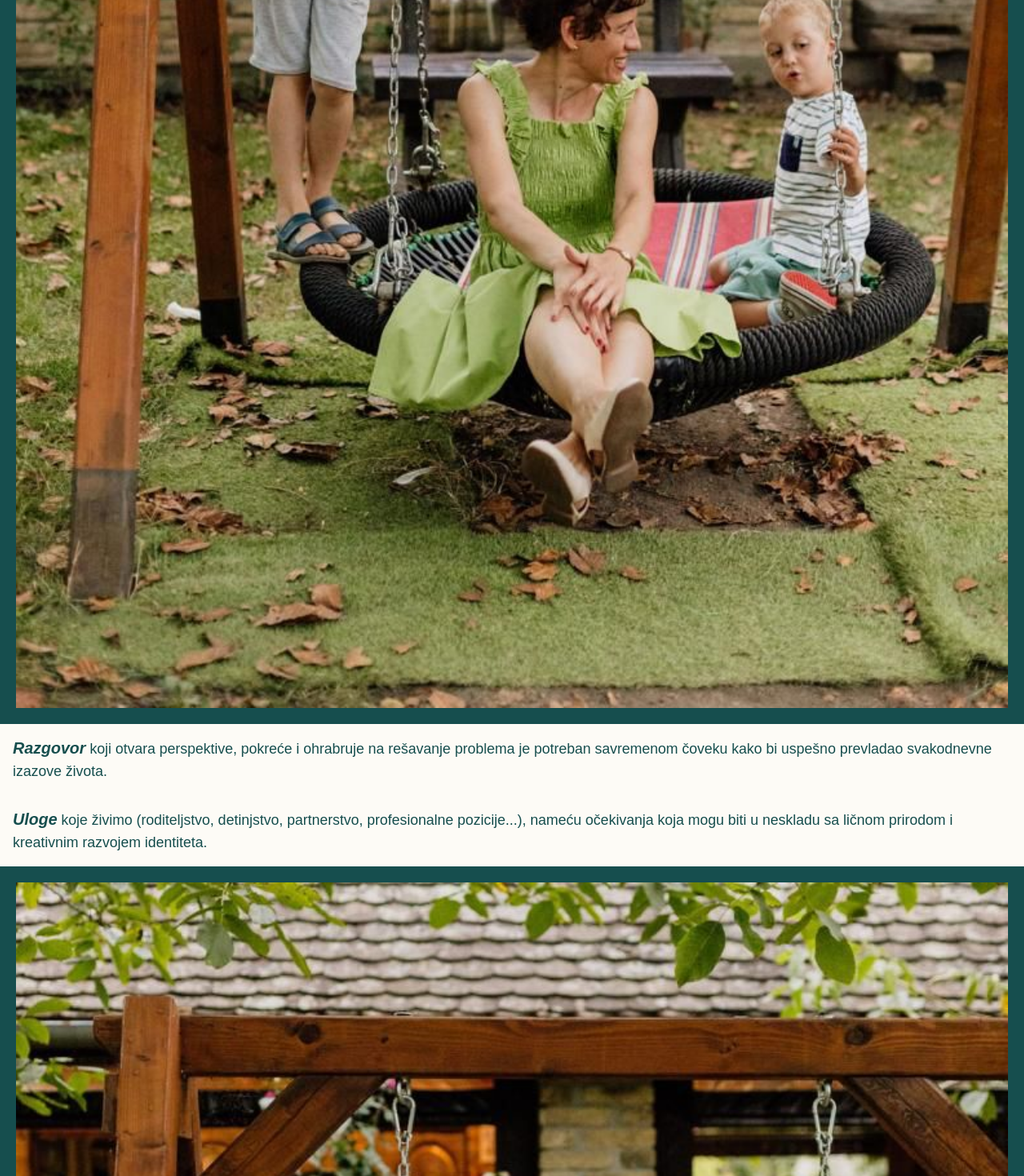
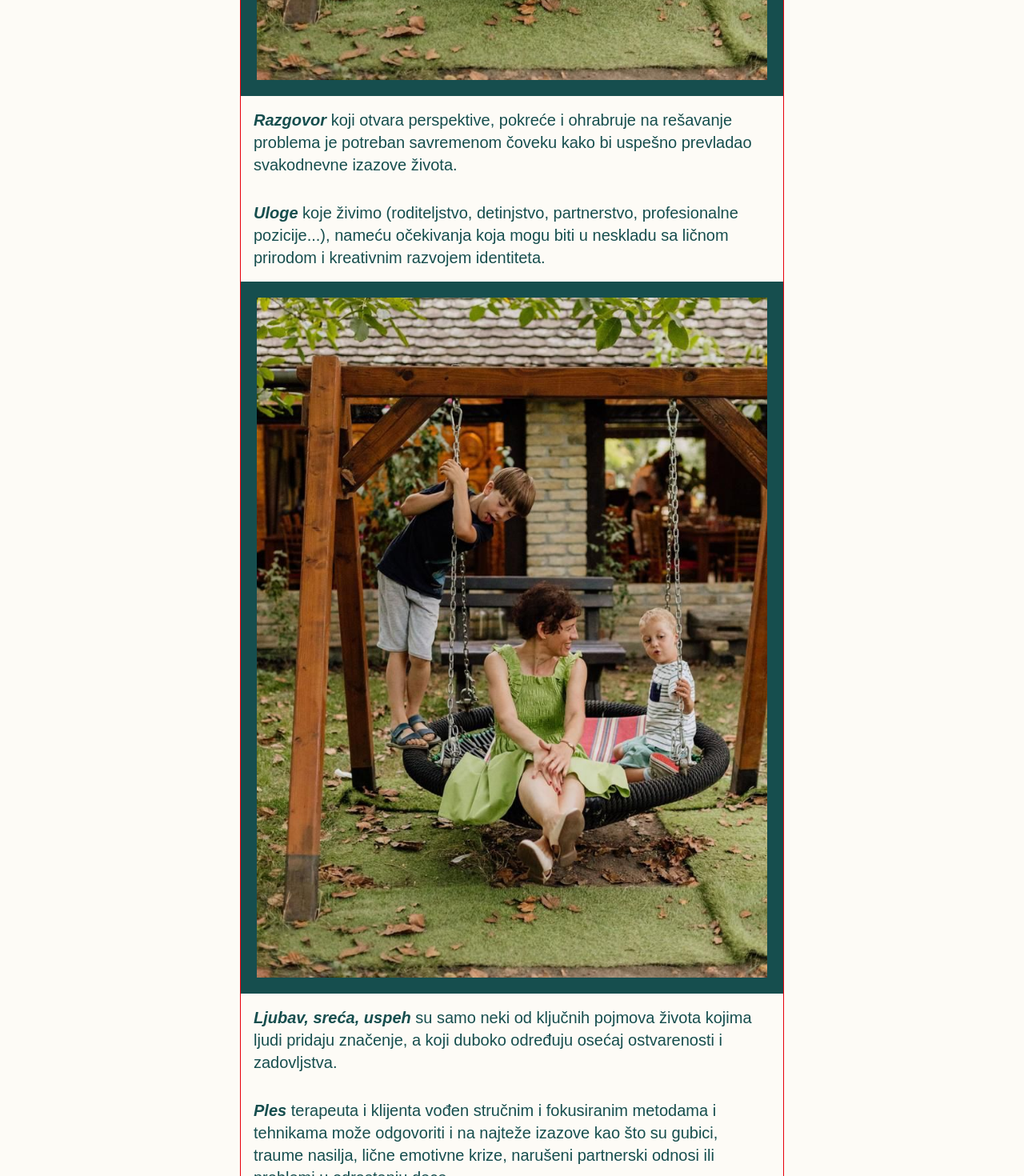
Before and after one commit to Milos191405/smiljaigicpsiholog, a Next.js app: page / in a window 1280 px wide. Shown: the part 1080-2550 px from the top of the page at 80% size. Built offline with nearby package versions, Linux system fonts and the light colour scheme.

Commit message:
creating Image and HomeTextComponent

```diff
--- /dev/null
+++ b/components/ImageComponent.js
@@ -0,0 +1,15 @@
+import Image from 'next/image'
+
+const ImageSection = ({ src, alt = "Image" }) => (
+    <div className="flex justify-center">
+      <Image
+        src={src}
+        alt={alt}
+        width={3000}
+        height={1000}
+        className="object-contain bg-[#164e4e] p-5"
+      />
+    </div>
+  );
+
+  export default ImageSection;
--- /dev/null
+++ b/components/TextComponentHome.js
@@ -0,0 +1,9 @@
+
+
+function TextComponentHome({children}) {
+  return (
+    <section className="text-lg p-4 md:text-xl">{children}</section>
+  )
+}
+
+export default TextComponentHome
--- a/src/app/Kontakt/page.js
+++ b/src/app/Kontakt/page.js
@@ -3,8 +3,16 @@ function Kontakt() {
   return (
     <>
         <Navbar />
-        <article className="flex justify-center items-center h-96 text-2xl">
-   Stranica je trenutno u izradi!
+        <article className="flex justify-center items-center h-96 text-2xl pt-20">
+          <form className="flex flex-col text-lg ">
+            <label for="first name" className="border border-gray-300">First Name</label>
+            <input type="text" id="fname" name="firstname" placeholder="Your name.."></input>
+            <label for="lname">Last Name</label>
+            <input type="text" id="lname" name="lastname" placeholder="Your last name.."></input>
+            <label for="subject">Subject</label>
+            <textarea id="subject" name="subject" placeholder="Write something.."></textarea>
+            <input type="submit" value="Submit"></input>
+          </form>
    </article>
        </>
   )
--- a/src/app/O_meni/page.js
+++ b/src/app/O_meni/page.js
@@ -1,6 +1,6 @@
 import Image from 'next/image'
 import Navbar from '@/components/Navbar'
-import Footer from '@/components/Footer.js/page'
+import Footer from '@/components/Footer'
 
 function O_meni() {
   return (
--- a/src/app/page.js
+++ b/src/app/page.js
@@ -1,76 +1,61 @@
 import Navbar from "@/components/Navbar";
-import Image from "next/image";
-import Footer from "@/components/Footer.js/page";
+import Footer from "@/components/Footer";
+import ImageComponent from "@/components/ImageComponent";
+import TextComponentHome from "@/components/TextComponentHome";
 
 export default function Home() {
   return (
     <>
       <Navbar />
-      <article className="pt-10 ">
+      <article className="pt-10 md:max-w-[680px] border border-red-600 md:mx-auto">
         <div className="text-center p-4 ">
           {/* <p className="text-xl">Zasnovana na ponašanju </p> */}
-          <p className=" pt-10 text-3xl">
+          <p className=" pt-10 text-3xl md:text-4xl ">
             Terapija za decu, <br /> tinejdžere i <br />
             njihove porodice.
           </p>
 
-          <h1 className="text-2xl pt-10 italic font-bold ">
+          <h1 className="text-2xl pt-10 italic font-bold md:text-3xl ">
             <span>Dipl. Psiholog </span>Smilja Igic
           </h1>
         </div>
-        <div className="h-">
-          <Image
-            src="/Smiljka1.jpg"
-            alt="Logo"
-            width={3000}
-            height={1000}
-            className="object-contain bg-[#164e4e] p-5" // 'object-contain' will maintain the aspect ratio of the image.
-          />
-        </div>
 
-        <p className="text-lg p-4 ">
+        {/* First Image */}
+        <ImageComponent src="/Smiljka1.jpg" alt="Smilja Igic vas psiholog" />
+
+        <TextComponentHome>
           <span className="font-bold italic text-xl">Razgovor</span> koji otvara
           perspektive, pokreće i ohrabruje na rešavanje problema je potreban
           savremenom čoveku kako bi uspešno prevladao svakodnevne izazove
           života.
-        </p>
-        <p className="text-lg p-4 ">
+        </TextComponentHome>
+
+        <TextComponentHome>
           <span className="font-bold italic text-xl "> Uloge</span> koje živimo
           (roditeljstvo, detinjstvo, partnerstvo, profesionalne pozicije...),
           nameću očekivanja koja mogu biti u neskladu sa ličnom prirodom i
           kreativnim razvojem identiteta.
-        </p>
-        <div className="h-">
-          <Image
-            src="/Smiljka1.jpg"
-            alt="Logo"
-            width={3000}
-            height={1000}
-            className="object-contain bg-[#164e4e] p-5" // 'object-contain' will maintain the aspect ratio of the image.
-          />
-        </div>
-        <p className="text-lg p-4">
-          Značenja koja čovek pridaje{" "}
-          <span className="font-bold italic">ključnim pojmovima života </span>
-          (ljubav, sreća, uspeh...), duboko određuju osećaj ostvarenosti i
-          zadovljstva.
-        </p>
-        <p className="text-lg p-4">
-          Verujem da <span className="italic font-bold">ples</span> terapeuta i
+        </TextComponentHome>
+
+        {/* Second Image */}
+        <ImageComponent src="/Smiljka1.jpg" alt="Smilja Igic vas psiholog" />
+
+        <TextComponentHome>
+          <span className="font-bold italic">Ljubav, sreća, uspeh</span> su samo
+          neki od ključnih pojmova života kojima ljudi pridaju značenje, a koji
+          duboko određuju osećaj ostvarenosti i zadovljstva.
+        </TextComponentHome>
+
+        <TextComponentHome>
+          <span className="italic font-bold">Ples</span> terapeuta i
           klijenta vođen stručnim i fokusiranim metodama i tehnikama može
           odgovoriti i na najteže izazove kao što su gubici, traume nasilja,
           lične emotivne krize, narušeni partnerski odnosi ili problemi u
           odrastanju dece.
-        </p>
-        <div className="h-">
-          <Image
-            src="/Smiljka1.jpg"
-            alt="Logo"
-            width={3000}
-            height={1000}
-            className="object-contain bg-[#164e4e] p-5" // 'object-contain' will maintain the aspect ratio of the image.
-          />
-        </div>
+        </TextComponentHome>
+
+        {/* Third Image */}
+        <ImageComponent src="/Smiljka2.jpg" alt="Smilja Igic vas psiholog" />
       </article>
       <Footer />
     </>
```
Also changed, not shown: components/Footer.js (renamed from components/Footer.js/page.js), components/Navbar.js (renamed from components/Navbar.jsx), 1 other file (tests, documents, lock files or other folders).
